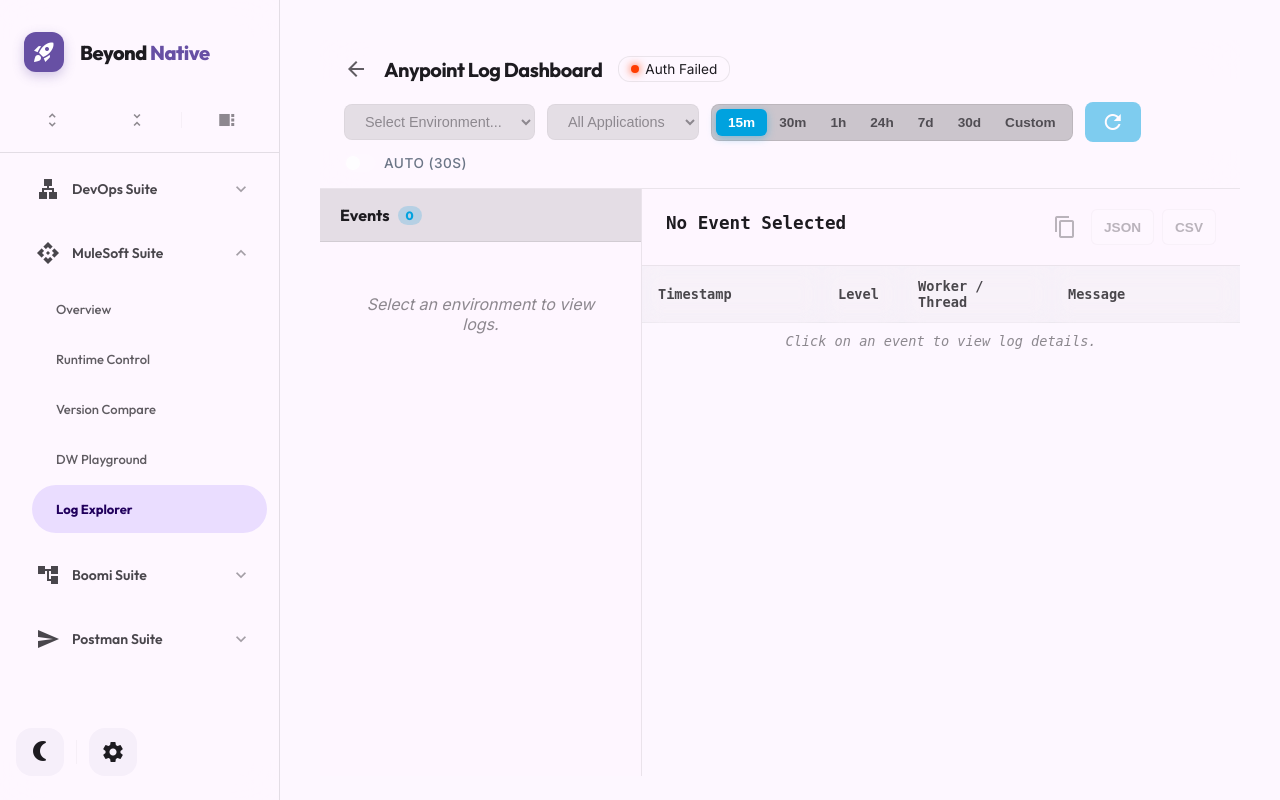
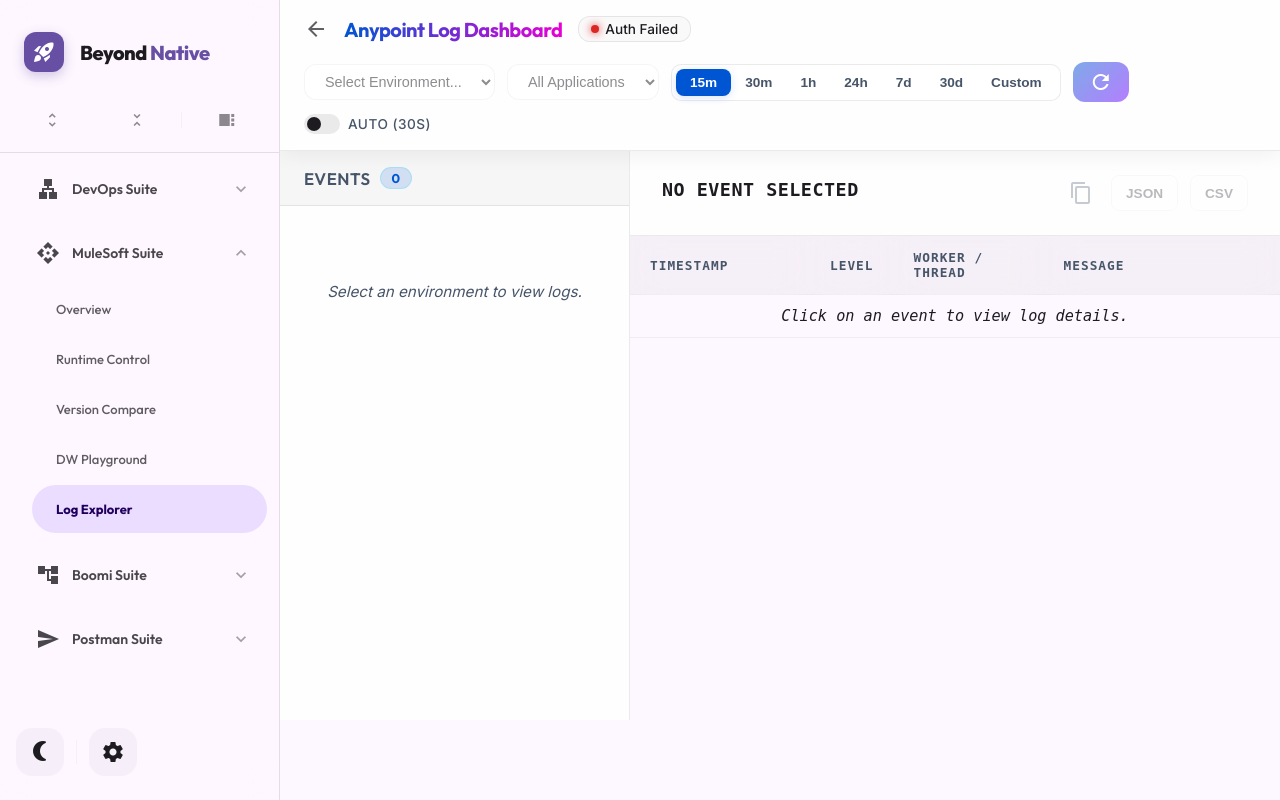
Before and after one commit to devsha256/BeyondNative, a Flask app: page /mulesoft/logs in a window 1280 px wide. Run offline with Flask 3, Linux system fonts and the light colour scheme; data that the repository does not hold is empty.

Commit message:
Push material design 3 for log dashboard

```diff
--- a/templates/mulesoft/logs_dashboard.html
+++ b/templates/mulesoft/logs_dashboard.html
@@ -95,7 +95,8 @@
     .logs-dashboard-container {
         display: flex;
         flex-direction: column;
-        height: calc(100vh - 64px); /* assuming navbar height */
+        height: calc(100vh - 80px);
+        margin: -40px;
         background: var(--bg-main);
         color: var(--text-main);
         font-family: 'Inter', sans-serif;
@@ -107,12 +108,13 @@
         justify-content: space-between;
         align-items: center;
         padding: 16px 24px;
-        background: var(--m3-surface);
+        background: var(--bg-panel);
         border-bottom: 1px solid var(--border-light);
-        backdrop-filter: blur(20px);
+        backdrop-filter: var(--glass-blur);
         z-index: 10;
         gap: 20px;
         flex-wrap: wrap;
+        box-shadow: 0 4px 20px var(--glass-shadow);
     }
 
     .topbar-left {
@@ -126,6 +128,9 @@
         font-size: 1.25rem;
         font-weight: 700;
         letter-spacing: -0.5px;
+        background: linear-gradient(90deg, var(--primary), var(--accent));
+        -webkit-background-clip: text;
+        -webkit-text-fill-color: transparent;
     }
 
     .back-btn {
@@ -144,18 +149,19 @@
         gap: 6px;
         font-size: 0.85rem;
         padding: 4px 12px;
-        background: rgba(255,255,255,0.05);
+        background: var(--accordion-content);
         border-radius: 12px;
         border: 1px solid var(--border-light);
+        font-weight: 500;
     }
     .auth-status .dot {
         width: 8px;
         height: 8px;
         border-radius: 50%;
-        background: #888;
+        background: var(--text-muted);
     }
-    .auth-status.connected .dot { background: #00E676; box-shadow: 0 0 8px #00E676; }
-    .auth-status.error .dot { background: #FF3D00; box-shadow: 0 0 8px #FF3D00; }
+    .auth-status.connected .dot { background: var(--success); box-shadow: 0 0 8px var(--success); }
+    .auth-status.error .dot { background: var(--error); box-shadow: 0 0 8px var(--error); }
 
     .topbar-filters {
         display: flex;
@@ -165,17 +171,19 @@
     }
 
     .m3-select, .m3-input {
-        background: rgba(0,0,0,0.2);
+        background: var(--m3-input-bg);
         border: 1px solid var(--border-light);
         color: var(--text-main);
         padding: 8px 16px;
-        border-radius: 8px;
+        border-radius: 12px;
         font-size: 0.9rem;
         outline: none;
-        transition: border-color 0.2s;
+        transition: all 0.3s ease;
     }
     .m3-select:focus, .m3-input:focus {
-        border-color: #00A2DF;
+        border-color: var(--primary);
+        box-shadow: 0 0 0 3px var(--primary-glow);
+        background: var(--m3-input-focus);
     }
     .m3-select:disabled {
         opacity: 0.5;
@@ -184,29 +192,27 @@
 
     .time-range-toggle {
         display: flex;
-        background: rgba(0,0,0,0.2);
-        border-radius: 8px;
+        background: var(--m3-input-bg);
+        border-radius: 10px;
         padding: 4px;
         border: 1px solid var(--border-light);
     }
     .m3-btn-pill {
         background: transparent;
         border: none;
-        color: var(--text-main);
-        opacity: 0.7;
-        padding: 6px 12px;
-        border-radius: 6px;
+        color: var(--text-muted);
+        padding: 6px 14px;
+        border-radius: 8px;
         font-size: 0.85rem;
         font-weight: 600;
         cursor: pointer;
-        transition: all 0.2s;
+        transition: all 0.2s ease;
     }
-    .m3-btn-pill:hover { opacity: 1; background: rgba(255,255,255,0.05); }
+    .m3-btn-pill:hover { color: var(--text-main); background: var(--accordion-hover); }
     .m3-btn-pill.active {
-        background: #00A2DF;
-        color: white;
-        opacity: 1;
-        box-shadow: 0 2px 8px rgba(0, 162, 223, 0.4);
+        background: var(--primary);
+        color: #fff;
+        box-shadow: 0 2px 8px var(--primary-glow);
     }
 
     .custom-time-picker {
@@ -216,57 +222,60 @@
     }
 
     .m3-btn-primary {
-        background: #00A2DF;
+        background: linear-gradient(135deg, var(--primary), var(--secondary));
         color: white;
         border: none;
         padding: 8px 16px;
-        border-radius: 8px;
+        border-radius: 12px;
         font-weight: 600;
         cursor: pointer;
         display: flex;
         align-items: center;
         justify-content: center;
-        transition: all 0.2s;
+        transition: all 0.3s ease;
+        box-shadow: 0 4px 15px var(--primary-glow);
     }
     .m3-btn-primary:hover:not(:disabled) {
-        background: #00D1FF;
-        transform: translateY(-1px);
-        box-shadow: 0 4px 12px rgba(0, 162, 223, 0.4);
+        transform: translateY(-2px);
+        box-shadow: 0 6px 20px var(--primary-glow);
+        filter: brightness(1.1);
     }
-    .m3-btn-primary:disabled { opacity: 0.5; cursor: not-allowed; }
+    .m3-btn-primary:active:not(:disabled) { transform: translateY(1px); }
+    .m3-btn-primary:disabled { opacity: 0.5; cursor: not-allowed; box-shadow: none; }
 
     .m3-btn-secondary {
-        background: rgba(255,255,255,0.05);
+        background: transparent;
         color: var(--text-main);
         border: 1px solid var(--border-light);
-        padding: 6px 12px;
-        border-radius: 6px;
+        padding: 6px 14px;
+        border-radius: 8px;
         font-size: 0.85rem;
         font-weight: 600;
         cursor: pointer;
-        transition: all 0.2s;
+        transition: all 0.2s ease;
     }
     .m3-btn-secondary:hover:not(:disabled) {
-        background: rgba(255,255,255,0.1);
-        border-color: var(--text-main);
+        background: var(--accordion-hover);
+        border-color: var(--primary);
+        color: var(--primary);
     }
     .m3-btn-secondary:disabled { opacity: 0.3; cursor: not-allowed; }
 
     .m3-btn-icon {
         background: transparent;
-        color: var(--text-main);
+        color: var(--text-muted);
         border: none;
         padding: 6px;
-        border-radius: 6px;
+        border-radius: 8px;
         cursor: pointer;
-        opacity: 0.7;
         display: flex;
         align-items: center;
         justify-content: center;
+        transition: all 0.2s ease;
     }
     .m3-btn-icon:hover:not(:disabled) {
-        opacity: 1;
-        background: rgba(255,255,255,0.1);
+        color: var(--primary);
+        background: var(--primary-glow);
     }
     .m3-btn-icon:disabled { opacity: 0.3; cursor: not-allowed; }
 
@@ -277,35 +286,37 @@
         gap: 8px;
         cursor: pointer;
         font-size: 0.85rem;
-        opacity: 0.8;
+        font-weight: 500;
+        color: var(--text-muted);
+        transition: color 0.2s;
     }
-    .auto-refresh-toggle:hover { opacity: 1; }
+    .auto-refresh-toggle:hover { color: var(--text-main); }
     .auto-refresh-toggle input { display: none; }
     .auto-refresh-toggle .slider {
         position: relative;
-        width: 32px;
-        height: 18px;
-        background: rgba(255,255,255,0.1);
+        width: 36px;
+        height: 20px;
+        background: var(--border-light);
         border-radius: 10px;
-        transition: 0.3s;
+        transition: 0.3s ease;
     }
     .auto-refresh-toggle .slider::before {
         content: "";
         position: absolute;
         height: 14px;
         width: 14px;
-        left: 2px;
-        bottom: 2px;
-        background: white;
+        left: 3px;
+        bottom: 3px;
+        background: var(--text-main);
         border-radius: 50%;
-        transition: 0.3s;
+        transition: 0.3s cubic-bezier(0.4, 0, 0.2, 1);
     }
-    .auto-refresh-toggle input:checked + .slider { background: #00A2DF; }
-    .auto-refresh-toggle input:checked + .slider::before { transform: translateX(14px); }
+    .auto-refresh-toggle input:checked + .slider { background: var(--primary); box-shadow: 0 0 8px var(--primary-glow); }
+    .auto-refresh-toggle input:checked + .slider::before { transform: translateX(16px); background: #fff; }
 
     /* Aggregations Panel */
     .aggregations-panel {
-        background: var(--m3-surface);
+        background: var(--bg-panel);
         border-bottom: 1px solid var(--border-light);
         padding: 16px 24px;
         height: 120px;
@@ -377,69 +394,74 @@
     /* Left Panel */
     .events-panel {
         width: 35%;
-        min-width: 300px;
+        min-width: 320px;
         max-width: 450px;
-        background: var(--m3-surface);
+        background: var(--bg-panel);
         border-right: 1px solid var(--border-light);
         display: flex;
         flex-direction: column;
     }
 
     .panel-header {
-        padding: 16px 20px;
+        padding: 16px 24px;
         border-bottom: 1px solid var(--border-light);
         display: flex;
         align-items: center;
         justify-content: space-between;
-        background: rgba(0,0,0,0.1);
+        background: var(--table-header);
     }
     .panel-header h3 {
         margin: 0;
-        font-size: 1rem;
-        font-weight: 700;
+        font-size: 1.05rem;
+        font-weight: 600;
         display: flex;
         align-items: center;
-        gap: 8px;
+        gap: 10px;
+        color: var(--text-muted);
+        text-transform: uppercase;
+        letter-spacing: 0.5px;
     }
     .badge {
-        background: rgba(0, 162, 223, 0.2);
-        color: #00A2DF;
-        padding: 2px 8px;
+        background: var(--primary-glow);
+        color: var(--primary);
+        padding: 2px 10px;
         border-radius: 12px;
-        font-size: 0.75rem;
-        font-weight: 800;
+        font-size: 0.8rem;
+        font-weight: 700;
+        border: 1px solid rgba(0, 225, 255, 0.2);
     }
 
     .events-list {
         flex: 1;
         overflow-y: auto;
-        padding: 12px;
+        padding: 16px;
         display: flex;
         flex-direction: column;
-        gap: 8px;
+        gap: 12px;
     }
 
     .event-card {
-        background: rgba(0,0,0,0.2);
+        background: var(--bg-card);
         border: 1px solid var(--border-light);
-        border-radius: 12px;
-        padding: 16px;
+        border-radius: 16px;
+        padding: 18px;
         cursor: pointer;
-        transition: all 0.2s cubic-bezier(0.4, 0, 0.2, 1);
+        transition: all 0.3s cubic-bezier(0.25, 0.8, 0.25, 1);
         display: flex;
         flex-direction: column;
         gap: 12px;
         position: relative;
         overflow: hidden;
+        box-shadow: 0 4px 16px var(--glass-shadow);
     }
     .event-card:hover {
-        background: rgba(255,255,255,0.05);
-        border-color: rgba(255,255,255,0.2);
         transform: translateY(-2px);
+        border-color: var(--primary);
+        box-shadow: 0 8px 24px var(--glass-shadow), 0 0 15px var(--primary-glow);
     }
     .event-card.active {
-        background: rgba(0, 162, 223, 0.1);
-        border-color: #00A2DF;
+        background: var(--accordion-hover);
+        border-color: var(--primary);
     }
     .event-card.active::before {
         content: '';
@@ -518,27 +545,29 @@
     }
 
     .details-header {
-        padding: 20px 24px;
-        background: var(--m3-surface);
+        padding: 24px 32px;
+        background: var(--bg-panel);
     }
 
     .header-info h3 {
         font-family: 'JetBrains Mono', 'Fira Code', monospace;
-        font-size: 1.1rem;
+        font-size: 1.15rem;
         margin-bottom: 8px;
         word-break: break-all;
+        color: var(--text-main);
     }
 
     .header-meta {
         font-size: 0.9rem;
-        opacity: 0.7;
+        color: var(--text-muted);
         display: flex;
-        gap: 16px;
+        gap: 20px;
+        font-weight: 500;
     }
 
     .header-actions {
         display: flex;
-        gap: 8px;
+        gap: 12px;
     }
 
     .logs-table-container {
@@ -558,59 +587,62 @@
         position: sticky;
         top: 0;
         background: var(--table-header);
-        backdrop-filter: blur(10px);
+        backdrop-filter: var(--glass-blur);
         text-align: left;
-        padding: 12px 16px;
+        padding: 14px 20px;
         border-bottom: 1px solid var(--border-light);
         font-weight: 600;
-        color: var(--text-main);
-        opacity: 0.8;
+        color: var(--text-muted);
+        text-transform: uppercase;
+        letter-spacing: 1px;
+        font-size: 0.8rem;
         z-index: 5;
     }
 
     .logs-table td {
-        padding: 10px 16px;
-        border-bottom: 1px solid rgba(255,255,255,0.05);
+        padding: 12px 20px;
+        border-bottom: 1px solid var(--table-border);
         vertical-align: top;
+        color: var(--text-main);
     }
 
-    .logs-table tr:hover td {
-        background: rgba(255,255,255,0.02);
+    .logs-table tr {
+        transition: background 0.2s ease;
+    }
+
+    .logs-table tr:hover {
+        background: var(--accordion-hover);
     }
 
     .log-msg-cell {
         word-break: break-all;
         white-space: pre-wrap;
-        color: #E0E0E0;
+        color: var(--text-main);
+        line-height: 1.5;
     }
 
     .empty-state {
         text-align: center;
-        padding: 40px 20px;
-        opacity: 0.5;
+        padding: 60px 20px;
+        color: var(--text-muted);
         font-style: italic;
+        font-size: 0.95rem;
     }
 
     .loader {
-        border: 3px solid rgba(255,255,255,0.1);
-        border-top: 3px solid #00A2DF;
+        border: 3px solid var(--border-light);
+        border-top: 3px solid var(--primary);
         border-radius: 50%;
-        width: 24px;
-        height: 24px;
-        animation: spin 1s linear infinite;
-        margin: 40px auto;
+        width: 32px;
+        height: 32px;
+        animation: spin 1s cubic-bezier(0.4, 0, 0.2, 1) infinite;
+        margin: 60px auto;
     }
 
     @keyframes spin {
         0% { transform: rotate(0deg); }
         100% { transform: rotate(360deg); }
     }
-
-    /* Scrollbar */
-    ::-webkit-scrollbar { width: 8px; height: 8px; }
-    ::-webkit-scrollbar-track { background: transparent; }
-    ::-webkit-scrollbar-thumb { background: rgba(255,255,255,0.2); border-radius: 4px; }
-    ::-webkit-scrollbar-thumb:hover { background: rgba(255,255,255,0.3); }
 </style>
 
 <script>
```
Also changed, not shown: other parts of templates/mulesoft/logs_dashboard.html (+41 -30 lines).
